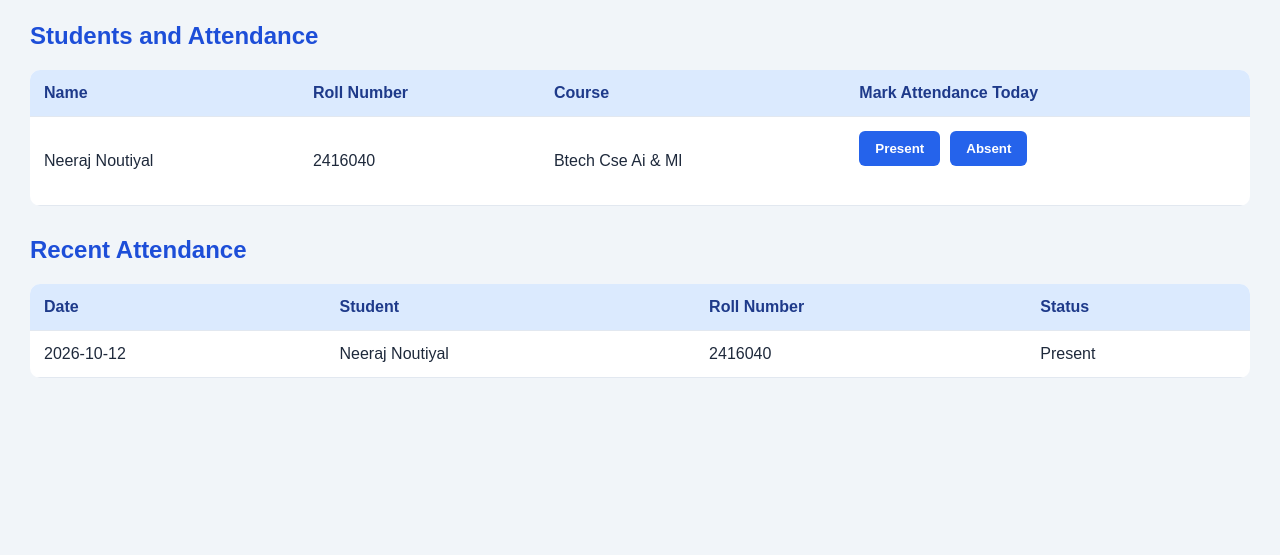
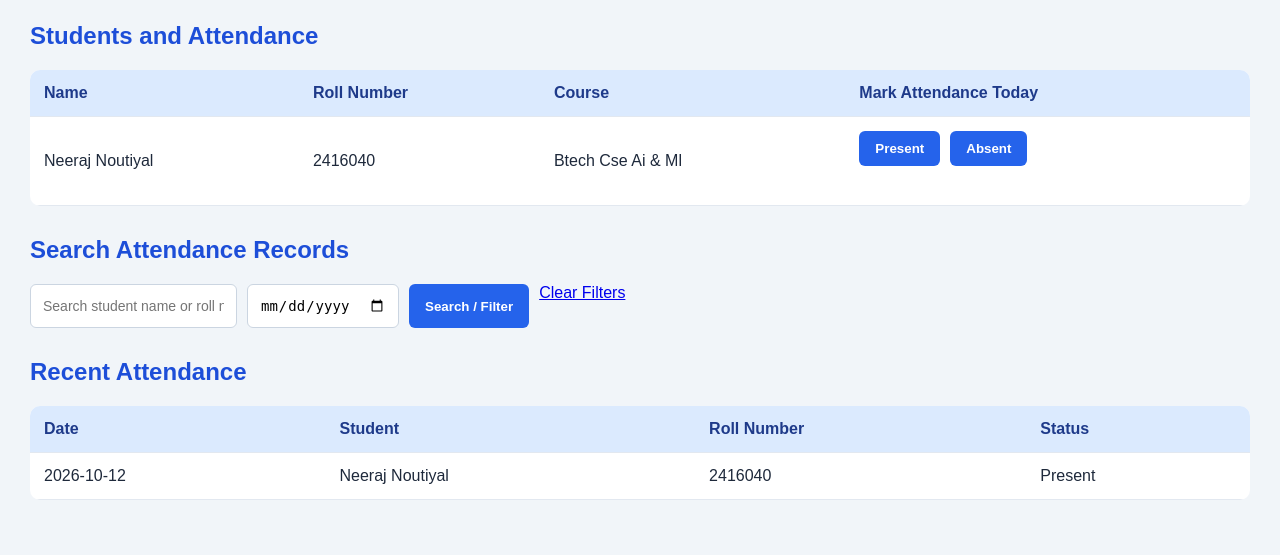
Before and after one commit to NeerajNoutiyal/Attendance-Management-System, a Flask app: page / in a window 1280 px wide. Shown: the part 416-971 px from the top of the page. Before the commit the page ends 794 px from the top, so only its background shows below. Run offline with Flask 3, Linux system fonts and the light colour scheme; data comes from the database, SQL or seed files in the repository.

Commit message:
Add attendance search and date filtering

```diff
--- a/app.py
+++ b/app.py
@@ -1,6 +1,8 @@
+
 from flask import Flask, render_template, request, redirect, url_for
 import sqlite3
 from pathlib import Path
+from datetime import date
 
 app = Flask(__name__)
 DB_PATH = Path(__file__).with_name("attendance.db")
@@ -34,25 +36,35 @@ def initialize_db():
         """)
 
 
-
 @app.route("/")
 def index():
-    from datetime import date
-
     today = date.today().isoformat()
+    selected_date = request.args.get("date", "").strip()
+    search = request.args.get("search", "").strip()
 
     with get_db() as db:
         students = db.execute(
             "SELECT * FROM students ORDER BY name"
         ).fetchall()
 
-        records = db.execute("""
+        query = """
             SELECT a.date, a.status, s.name, s.roll_no
             FROM attendance a
             JOIN students s ON s.id = a.student_id
-            ORDER BY a.date DESC, s.name
-            LIMIT 10
-        """).fetchall()
+            WHERE 1=1
+        """
+        params = []
+
+        if selected_date:
+            query += " AND a.date = ?"
+            params.append(selected_date)
+
+        if search:
+            query += " AND (s.name LIKE ? OR s.roll_no LIKE ?)"
+            params.extend([f"%{search}%", f"%{search}%"])
+
+        query += " ORDER BY a.date DESC, s.name LIMIT 100"
+        records = db.execute(query, params).fetchall()
 
         total_students = db.execute(
             "SELECT COUNT(*) FROM students"
@@ -80,9 +92,10 @@ def index():
         total_students=total_students,
         present_today=present_today,
         absent_today=absent_today,
-        attendance_rate=attendance_rate
+        attendance_rate=attendance_rate,
+        selected_date=selected_date,
+        search=search
     )
-
 
 
 @app.route("/add_student", methods=["POST"])
@@ -108,8 +121,6 @@ def add_student():
 
 @app.route("/mark_attendance", methods=["POST"])
 def mark_attendance():
-    from datetime import date
-
     student_id = request.form.get("student_id", type=int)
     status = request.form.get("status", "")
 
--- a/templates/index.html
+++ b/templates/index.html
@@ -81,6 +81,27 @@
         </section>
 
         <section class="card">
+
+<h2>Search Attendance Records</h2>
+
+<form method="GET" action="{{ url_for('index') }}">
+    <input
+        type="text"
+        name="search"
+        placeholder="Search student name or roll number"
+        value="{{ search }}"
+    >
+
+    <input
+        type="date"
+        name="date"
+        value="{{ selected_date }}"
+    >
+
+    <button type="submit">Search / Filter</button>
+    <a href="{{ url_for('index') }}">Clear Filters</a>
+</form>
+
             <h2>Recent Attendance</h2>
             {% if records %}
             <div class="table-wrap">
```
